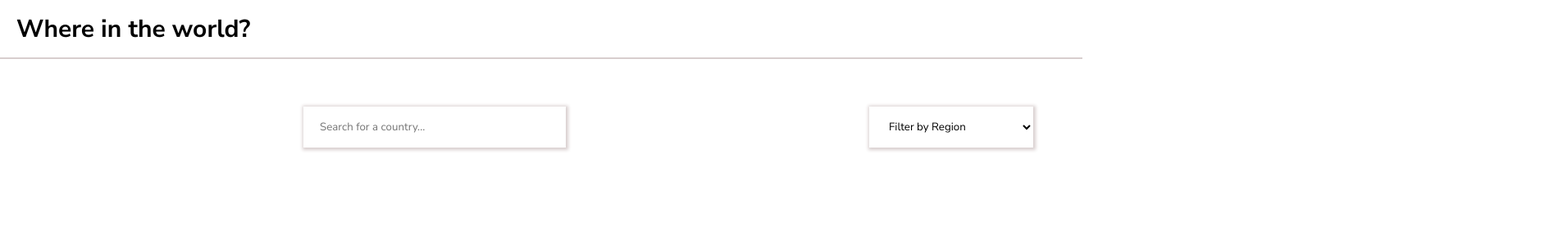
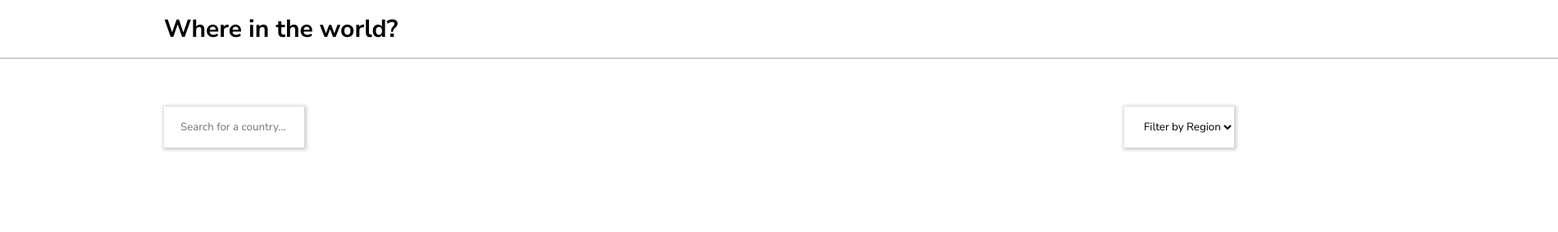
Before and after one commit to Chumexxx/All-Countries-Website, a plain HTML site: page index.html in a window 1280 px wide. Shown: the whole page at 82% size, 1900 px wide, since content can reach past the window. Drawn offline with Linux system fonts and the light colour scheme; no server answers.

Commit message:
Update style.css

```diff
--- a/style.css
+++ b/style.css
@@ -1,13 +1,12 @@
-* {
+*{
     background-color: white;
     font-family: Nunito Sans;
     padding: 0px;
     margin: 0px;
 }
 
-.navBar {
-    width: 100%;
-    max-width: 1500px;
+.navBar{
+    width: 1500px;
     height: 70px;
     display: flex;
     align-items: center;
@@ -15,60 +14,58 @@
     font-weight: 700;
     box-shadow: 0px 2px rgb(216, 206, 206);
     margin-bottom: 60px;
-    padding-left: 20px;
-    padding-right: 20px;
+    padding-left: 200px;
+    padding-right: 200px;
 }
 
-.heroSection {
-    padding-left: 20px;
-    padding-right: 20px;
-}
+.heroSection{
+    padding-left: 200px;
+    padding-right: 200px;
 
-.searchDiv {
+    .searchDiv{
         display: flex;
         justify-content: space-between;
         position: relative;
-    flex-wrap: wrap;
-}
 
-#searchBar {
+        #searchBar{
             border: none;
             box-shadow: 1px 1px 4px 2px rgb(216, 206, 206);
             height: 50px;
-    width: 300px;
+            width: 500px;
             padding-left: 20px;
-    margin-right: 20px;
         }
 
-#filter {
+        #filter{
             border: none;
             box-shadow: 1px 1px 4px 2px rgb(216, 206, 206);
             height: 50px;
             width: 200px;
             padding-left: 20px;
+            margin-left: 1000px;
         }
-
-.countries {
+    }
+}
+.countries{
     margin-top: 100px;
 }
 
-.cards {
+.cards{
     display: grid;
     grid-template-columns: repeat(4, 1fr);
     gap: 75px;
+
 }
 
-.country {
+.country{
     height: 400px;
     box-shadow: 1px 1px 4px 2px rgb(216, 206, 206);
+
+    #images{
+        width: 320px;
+        height: 180px;
     }
 
-#images {
-    width: 100%;
-    height: auto;
-}
-
-.name {
+    .name{
        font-size: 30px;
        font-weight: 800;
        margin-top: 30px;
@@ -76,6 +73,7 @@
        margin-bottom: 20px;
     }
 
-#content {
+    #content{
         margin-left: 30px;
     }
+}
```
Lines whose indentation alone changed are shown as unchanged.
